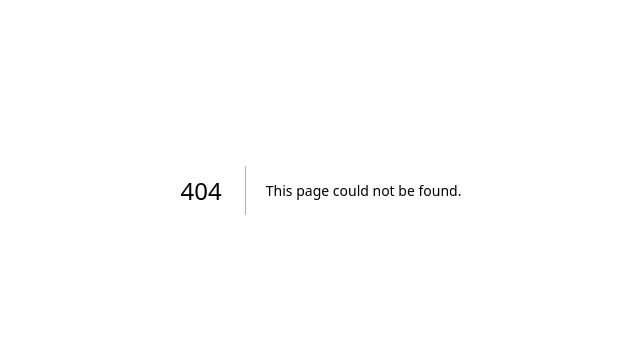
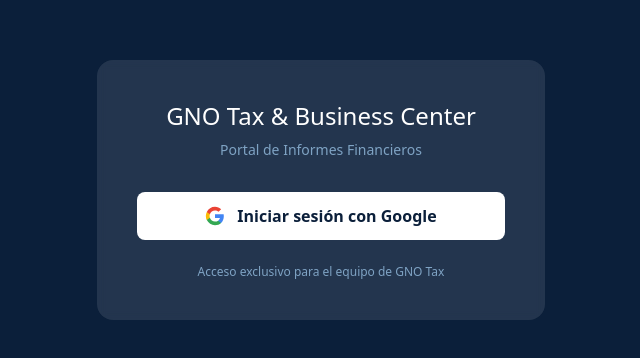
Before and after one commit to Gno-Tax-Services/gno-informe-mensual, a Next.js app in the folder gno-informe-mensual/: page /login in a window 1280 px wide. Before the commit this address had no page. Shown: the part 210-568 px from the top of the page, without its empty margins (319-959 px from the left). Built offline with nearby package versions, Linux system fonts and the light colour scheme.

Commit message:
Add login page with Google sign-in functionality

```diff
--- /dev/null
+++ b/gno-informe-mensual/src/app/login/page.tsx
@@ -0,0 +1,29 @@
+'use client'
+
+import { signIn } from 'next-auth/react'
+
+export default function LoginPage() {
+  return (
+    <main className="min-h-screen bg-[#0B1F3A] flex items-center justify-center">
+      <div className="bg-white/10 backdrop-blur-sm rounded-2xl p-10 w-full max-w-md text-center">
+        <h1 className="text-white text-2xl font-serif mb-2">GNO Tax & Business Center</h1>
+        <p className="text-[#7FA3C4] text-sm mb-8">Portal de Informes Financieros</p>
+        <button
+          onClick={() => signIn('google', { callbackUrl: '/admin' })}
+          className="w-full bg-white text-[#0B1F3A] font-semibold py-3 px-6 rounded-lg hover:bg-gray-100 transition flex items-center justify-center gap-3"
+        >
+          <svg width="20" height="20" viewBox="0 0 24 24">
+            <path fill="#4285F4" d="M22.56 12.25c0-.78-.07-1.53-.2-2.25H12v4.26h5.92c-.26 1.37-1.04 2.53-2.21 3.31v2.77h3.57c2.08-1.92 3.28-4.74 3.28-8.09z"/>
+            <path fill="#34A853" d="M12 23c2.97 0 5.46-.98 7.28-2.66l-3.57-2.77c-.98.66-2.23 1.06-3.71 1.06-2.86 0-5.29-1.93-6.16-4.53H2.18v2.84C3.99 20.53 7.7 23 12 23z"/>
+            <path fill="#FBBC05" d="M5.84 14.09c-.22-.66-.35-1.36-.35-2.09s.13-1.43.35-2.09V7.07H2.18C1.43 8.55 1 10.22 1 12s.43 3.45 1.18 4.93l2.85-2.22.81-.62z"/>
+            <path fill="#EA4335" d="M12 5.38c1.62 0 3.06.56 4.21 1.64l3.15-3.15C17.45 2.09 14.97 1 12 1 7.7 1 3.99 3.47 2.18 7.07l3.66 2.84c.87-2.6 3.3-4.53 6.16-4.53z"/>
+          </svg>
+          Iniciar sesión con Google
+        </button>
+        <p className="text-[#7FA3C4] text-xs mt-6">
+          Acceso exclusivo para el equipo de GNO Tax
+        </p>
+      </div>
+    </main>
+  )
+}
```
